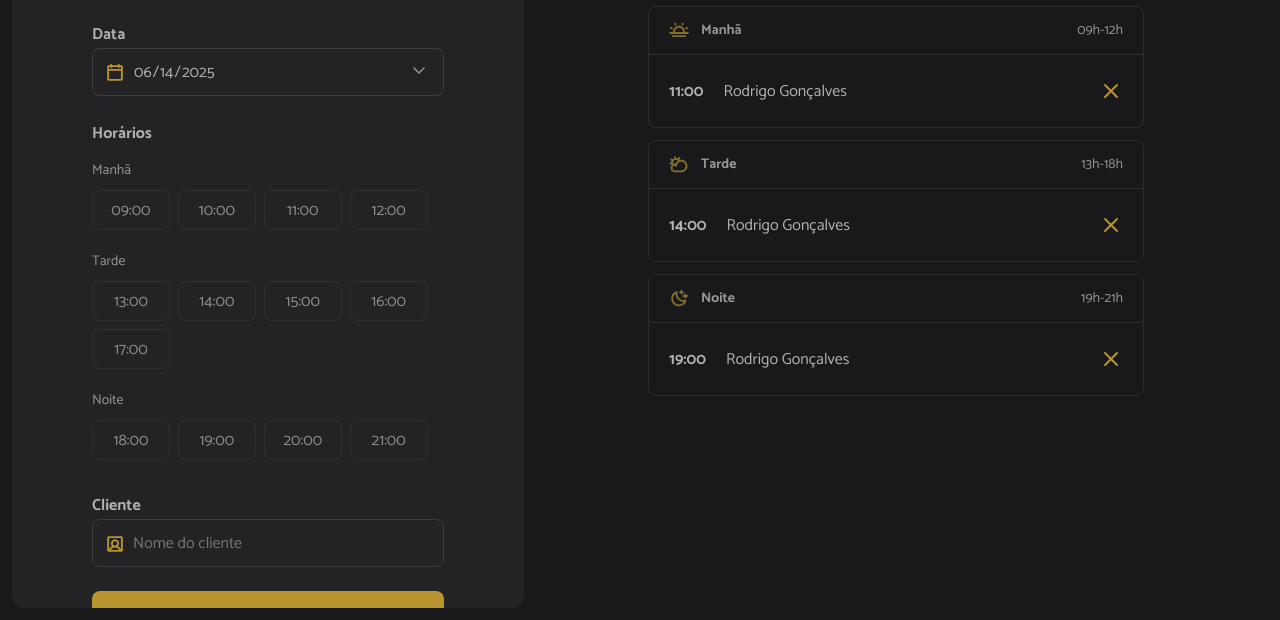
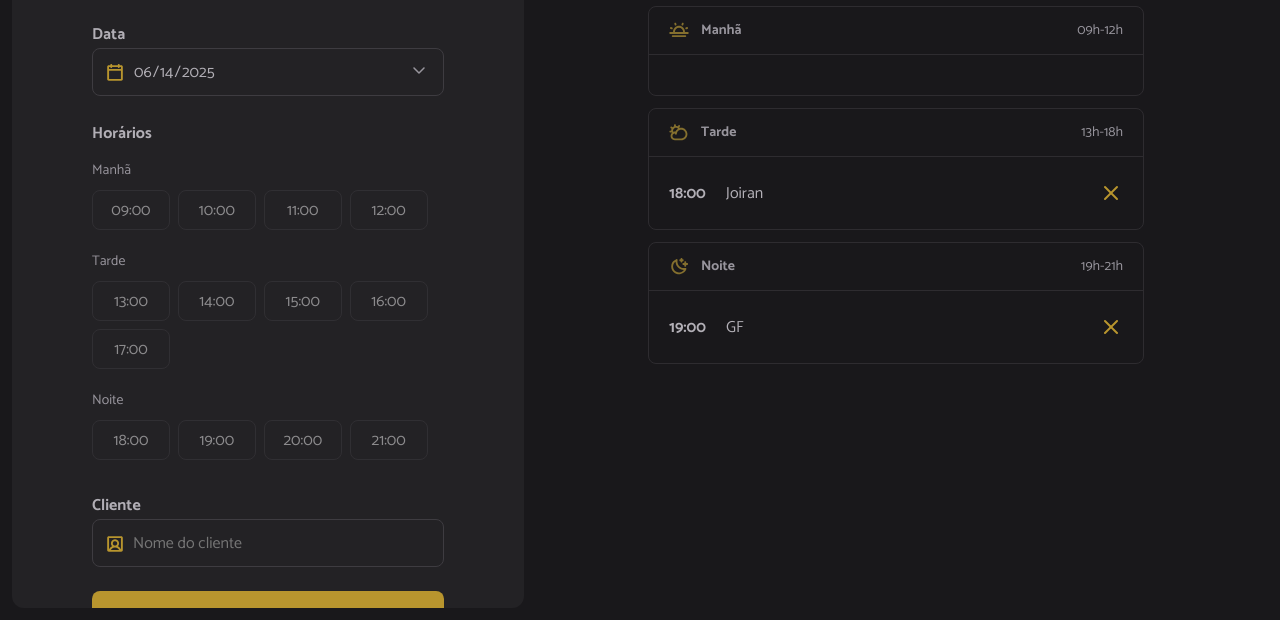
Before and after one commit to joirancosta/RS-Hairday, a website built with webpack: page index.html in a window 1280 px wide. Shown: the part 180-800 px from the top of the page. Built offline with nearby package versions, Linux system fonts and the light colour scheme; data requests are answered from the project's data file.

Commit message:
rederizando agendamento

```diff
--- a/index.html
+++ b/index.html
@@ -131,7 +131,7 @@
           </header>
           <ul id="period-morning" class="period">
             <!-- Exemplo  -->
-            <li>
+            <!-- <li>
               <strong>11:00</strong>
               <span>Rodrigo Gonçalves</span>
               <img
@@ -139,7 +139,7 @@
                 alt="Cancelar"
                 class="cancel-icon"
               />
-            </li>
+            </li> -->
           </ul>
         </section>
 
@@ -151,7 +151,7 @@
           </header>
           <ul id="period-afternoon" class="period">
             <!-- Exemplo -->
-            <li>
+            <!-- <li>
               <strong>14:00</strong>
               <span>Rodrigo Gonçalves</span>
               <img
@@ -159,7 +159,7 @@
                 alt="Cancelar"
                 class="cancel-icon"
               />
-            </li>
+            </li> -->
           </ul>
         </section>
 
@@ -171,7 +171,7 @@
           </header>
           <ul id="period-night" class="period">
             <!-- Exemplo -->
-            <li>
+            <!-- <li>
               <strong>19:00</strong>
               <span>Rodrigo Gonçalves</span>
               <img
@@ -179,7 +179,7 @@
                 alt="Cancelar"
                 class="cancel-icon"
               />
-            </li>
+            </li> -->
           </ul>
         </section>
       </aside>
--- a/server.json
+++ b/server.json
@@ -9,6 +9,11 @@
       "id": 1749918609700,
       "name": "GF",
       "when": "2025-06-14T19:00:00.000Z"
+    },
+    {
+      "id": 1749944875412,
+      "name": "Joao",
+      "when": "2025-06-15T00:00:00.000Z"
     }
   ]
 }
--- a/src/modules/schedules/load.js
+++ b/src/modules/schedules/load.js
@@ -1,4 +1,5 @@
 import { scheduleFetchByDay } from "../../services/shedule-fetch-by-day.js";
+import { schedulesShow } from "../schedules/show.js";
 import { hoursLoad } from "../form/hours-load.js";
 
 // Seleciona o input de data
@@ -10,7 +11,9 @@ export async function schedulesDay() {
   const date = selectedDate.value
   // Busca na API os agendamentos
   const dailySchedules = await scheduleFetchByDay({date})
-  console.log(dailySchedules)
+  // console.log(dailySchedules)
+  // Exibe os agendamentos
+  schedulesShow({dailySchedules})
   // Renderiza as horas disponíveis
   hoursLoad({date})
   // Os horários disponíveis (horário futuro + não agendado) do lado esquerdo (form)
--- /dev/null
+++ b/src/modules/schedules/show.js
@@ -0,0 +1,45 @@
+import dayjs from "dayjs";
+
+// Seleciona as sessões: manhã, tarde e noite
+const periodMorning = document.getElementById("period-morning")
+const periodAfternoon = document.getElementById("period-afternoon")
+const periodNight = document.getElementById("period-night")
+
+export function schedulesShow({dailySchedules}){
+  try {
+    // Limpa as listas
+    periodMorning.innerHTML = ""
+    periodAfternoon.innerHTML = ""
+    periodNight.innerHTML = ""
+    // Renderizar as listas por período
+    dailySchedules.forEach((schedule) => {
+      const item = document.createElement("li")
+      const time = document.createElement("strong")
+      const name = document.createElement("span")
+      // Adiciona o id do agendamento
+      item.setAttribute("data-id", schedule.id)
+      time.textContent = dayjs(schedule.when).format("HH:mm")
+      name.textContent = schedule.name
+      // Cria o ícone de cancelar o agendamento
+      const cancelIcon = document.createElement("img")
+      cancelIcon.classList.add("cancel-icon")
+      cancelIcon.setAttribute("src", "./src/assets/cancel.svg")
+      cancelIcon.setAttribute("alt", "Cancelar")
+      // Adiciona o tempo, icone e nome no item
+      item.append(time, name, cancelIcon)
+      // Obtém somente a hora
+      const hour = dayjs(schedule.when).hour()
+      // Renderiza o agendamento na sessão (manhã, tarde ou noite)
+      if (hour <= 12){
+        periodMorning.appendChild(item)
+      } else if (hour > 12 && hour <= 18) {
+        periodAfternoon.appendChild(item)
+      } else {
+        periodNight.appendChild(item)
+      }
+    })
+  } catch (error) {
+    alert("Não foi possível exibir os agendamentos!")
+    console.log(error)
+  }
+}
```
